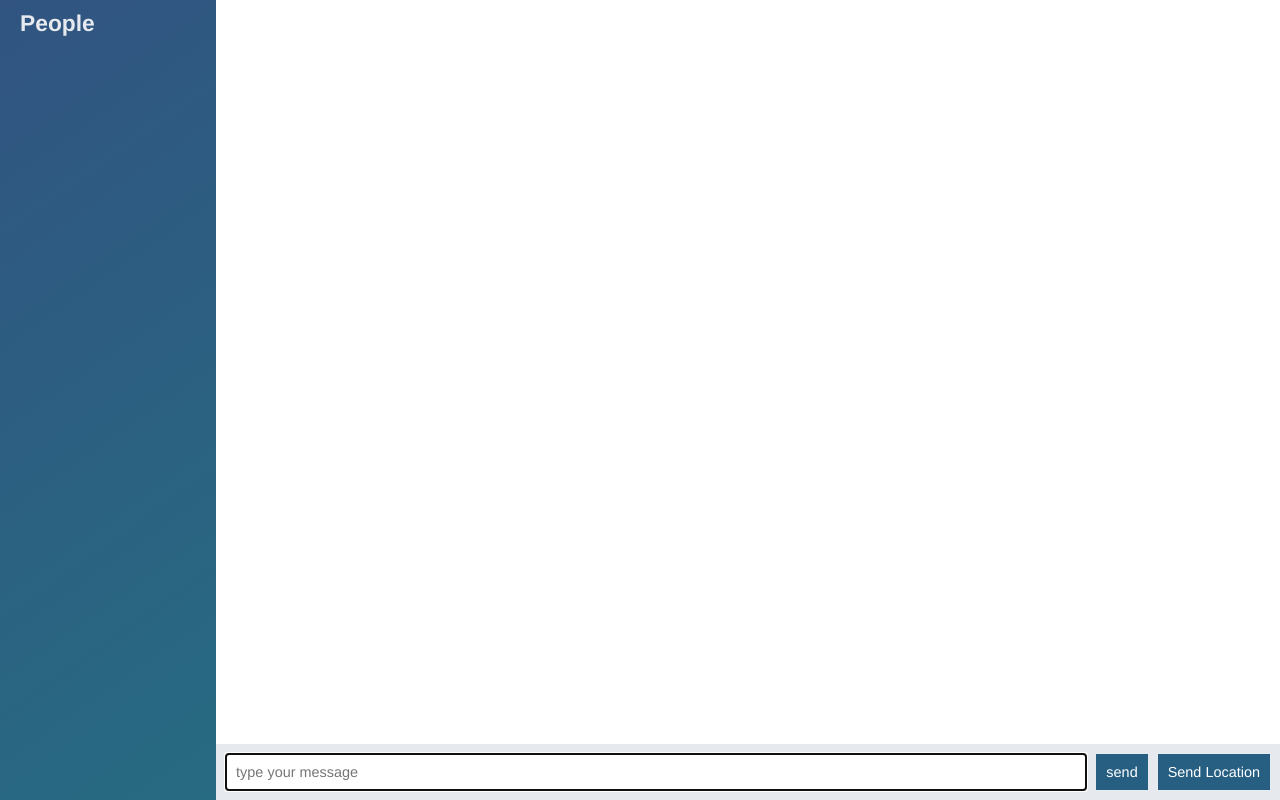
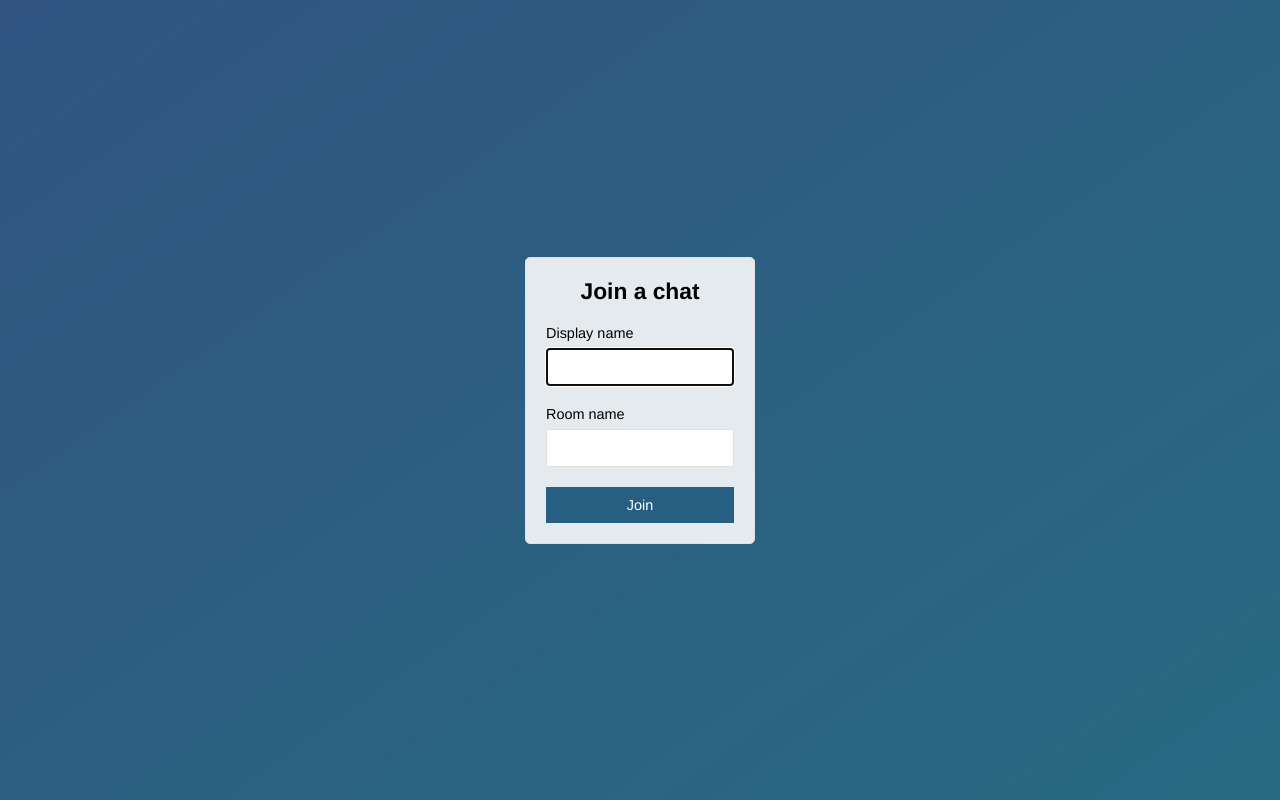
Before and after one commit to Justabhi96/node-chat-app, a website: page public/index.html in a window 1280 px wide. Drawn offline with nearby package versions, Linux system fonts and the light colour scheme; no server answers.

Commit message:
changed the starting ui to join page by renaming the index.html to chat.html and adding join page ui to index.html.also we renamed index.js to chat.js

```diff
--- a/public/index.html
+++ b/public/index.html
@@ -1,57 +1,32 @@
-<!DOCTYPE html>
+<DOCTYPE html>
+<html>
 
-<html>
-    <head><meta charset="utf-8">
+<head>
+    <meta charset="utf-8">
+    <meta name="viewport" content="width=device-width,initial-scale=1,user-scalable=no">
+    <title>Join| Chat App</title>
     <link rel="stylesheet" href="/css/styles.css" />
     </head>
 
-    <body class="chat">
-        <div class="chat__sidebar">
-            <h3>People</h3>
-            <div id="users"></div>
+    <body class="centered-form">
+        <div class="centered-form__form">
+            <form action="/chat.html">
+                <div class="form-field">
+                    <h3>Join a chat</h3>
+                </div>
+                <div class="form-field">
+                    <label>Display name</label>
+                    <input type="text" name="name" autofocus/>
+                </div>
+                <div class="form-field">
+                        <label>Room name</label>
+                        <input type="text" name="room"/>
+                </div>
+                <div class="form-field">
+                    <button>Join</button>
+                </div>
+            </form>
         </div>
-        <div class="chat__main">
-            <ol id="message-list" class="chat__messages"></ol>
-            <div class="chat__footer">
-                <form id="message-form">
-                    <input autofocus autocomplete="off" name="message" type="text" placeholder="type your message" />
-                    <button>send</button>
-                </form>
-                <button id="location">Send Location</button>
-            </div>
-        </div>
+    </body>
 
-        <script id='message-template' type="text/template">
-            <li class="message">
-                <div class="message__title">
-                    <h4>{{from}}</h4>
-                    <span>{{createdAt}}</span>
-                </div>
-                <div class="message__body">
-                    <p>{{text}}</p>
-                </div>
-            </li>
-        </script>
-        <script id='location-message-template' type="text/template">
-            <li class="message">
-                <div class="message__title">
-                    <h4>{{from}}</h4>
-                    <span>{{createdAt}}</span>
-                </div>
-                <div class="message__body">
-                    <p>
-                        <a href={{url}} target="_blank">
-                            My Current Location
-                        </a>
-                    </p>
-                </div>
-            </li>
-        </script>
-
-        <script src="/socket.io/socket.io.js"></script>
-        <script src="/js/moment.js"></script>
-        <script src="/libs/mustache.js"></script>
-        <script src="/libs/jquery-3.3.1.min.js"></script>
-        <script src="/js/index.js"></script>
-    </body>
 </html>
```
Also changed, not shown: public/chat.html (added, +60 -0 lines), public/js/chat.js (renamed from public/js/index.js).
